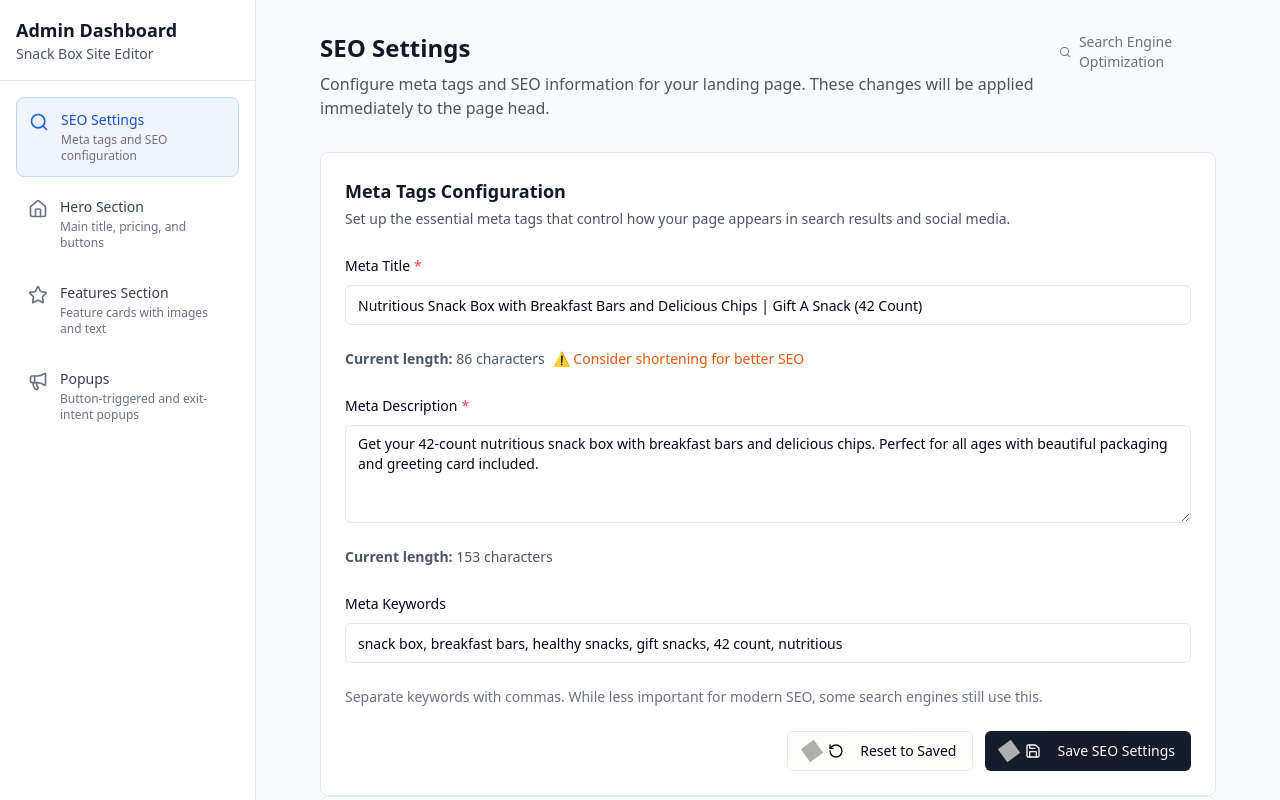
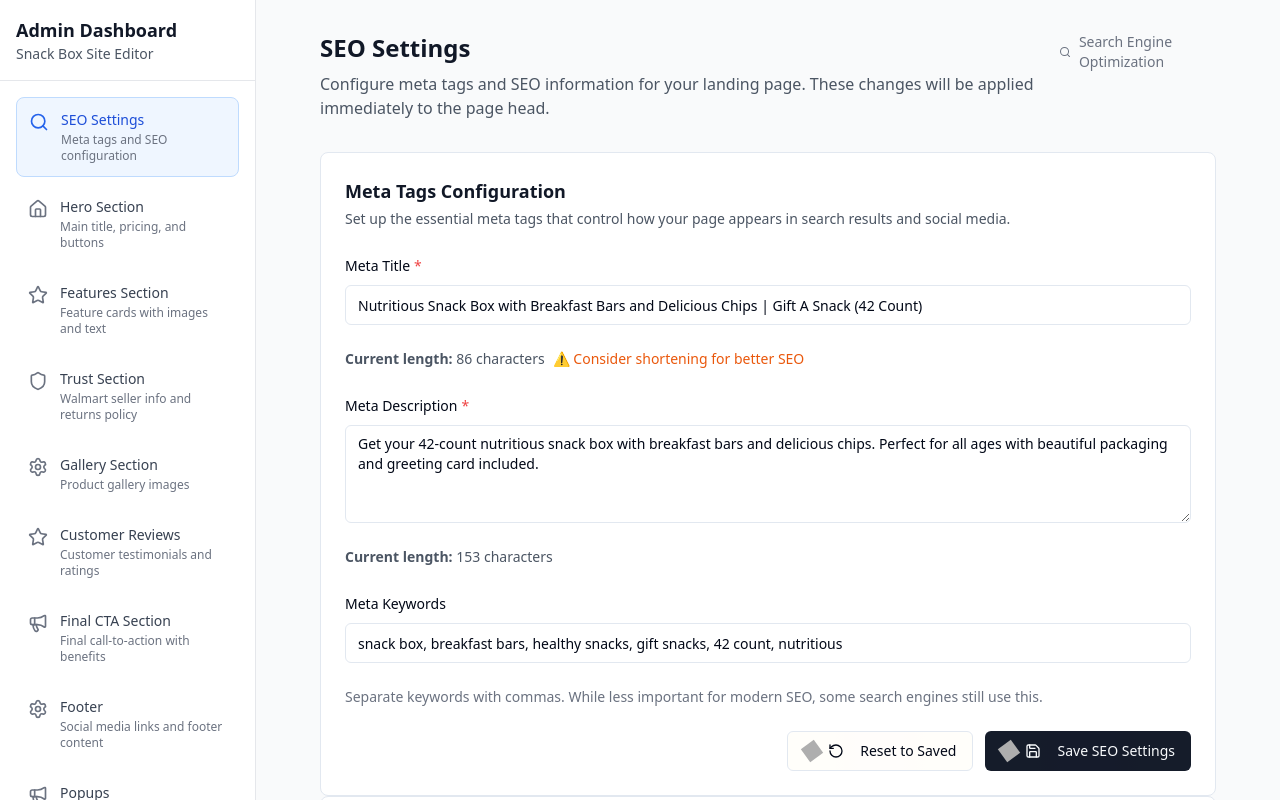
Before and after one commit to halimoo3/Power-Box-n, a React (Vite) app: page /admin in a window 1280 px wide. Shown: the top 800 px of the page. Built offline with nearby package versions, Linux system fonts and the light colour scheme; grey boxes are pictures that could not be loaded.

Commit message:
Todo list updated
cgen-4bacf72fc30c42c59e56f34ecfcdd5bf

```diff
--- a/client/components/admin/AdminLayout.tsx
+++ b/client/components/admin/AdminLayout.tsx
@@ -9,7 +9,8 @@ import {
   X,
   LogOut,
   Save,
-  Eye
+  Eye,
+  Shield
 } from "lucide-react";
 import { Button } from "@/components/ui/button";
 import { cn } from "@/lib/utils";
@@ -39,6 +40,36 @@ const sidebarItems = [
     label: "Features Section",
     icon: Star,
     description: "Feature cards with images and text"
+  },
+  {
+    id: "trust",
+    label: "Trust Section",
+    icon: Shield,
+    description: "Walmart seller info and returns policy"
+  },
+  {
+    id: "gallery",
+    label: "Gallery Section",
+    icon: Settings,
+    description: "Product gallery images"
+  },
+  {
+    id: "reviews",
+    label: "Customer Reviews",
+    icon: Star,
+    description: "Customer testimonials and ratings"
+  },
+  {
+    id: "finalcta",
+    label: "Final CTA Section",
+    icon: Megaphone,
+    description: "Final call-to-action with benefits"
+  },
+  {
+    id: "footer",
+    label: "Footer",
+    icon: Settings,
+    description: "Social media links and footer content"
   },
   {
     id: "popups",
```
